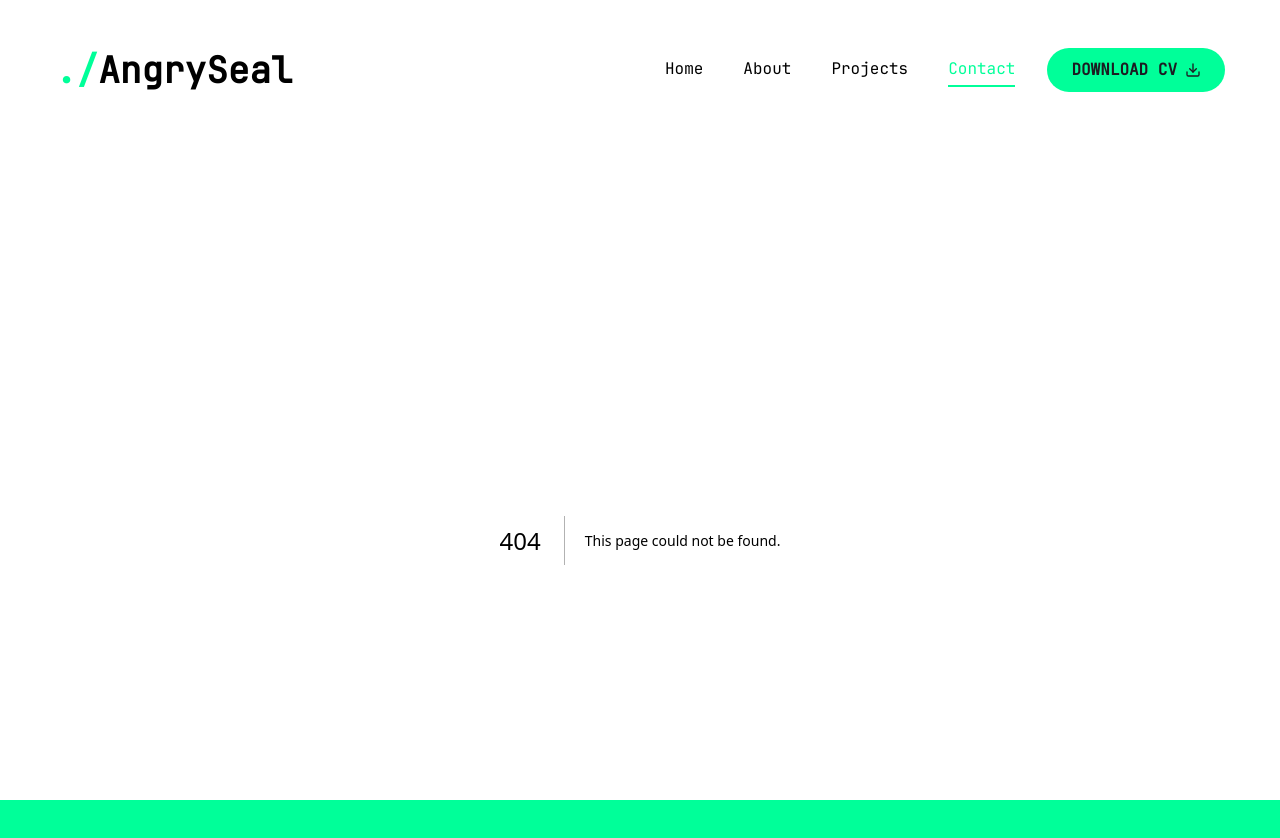
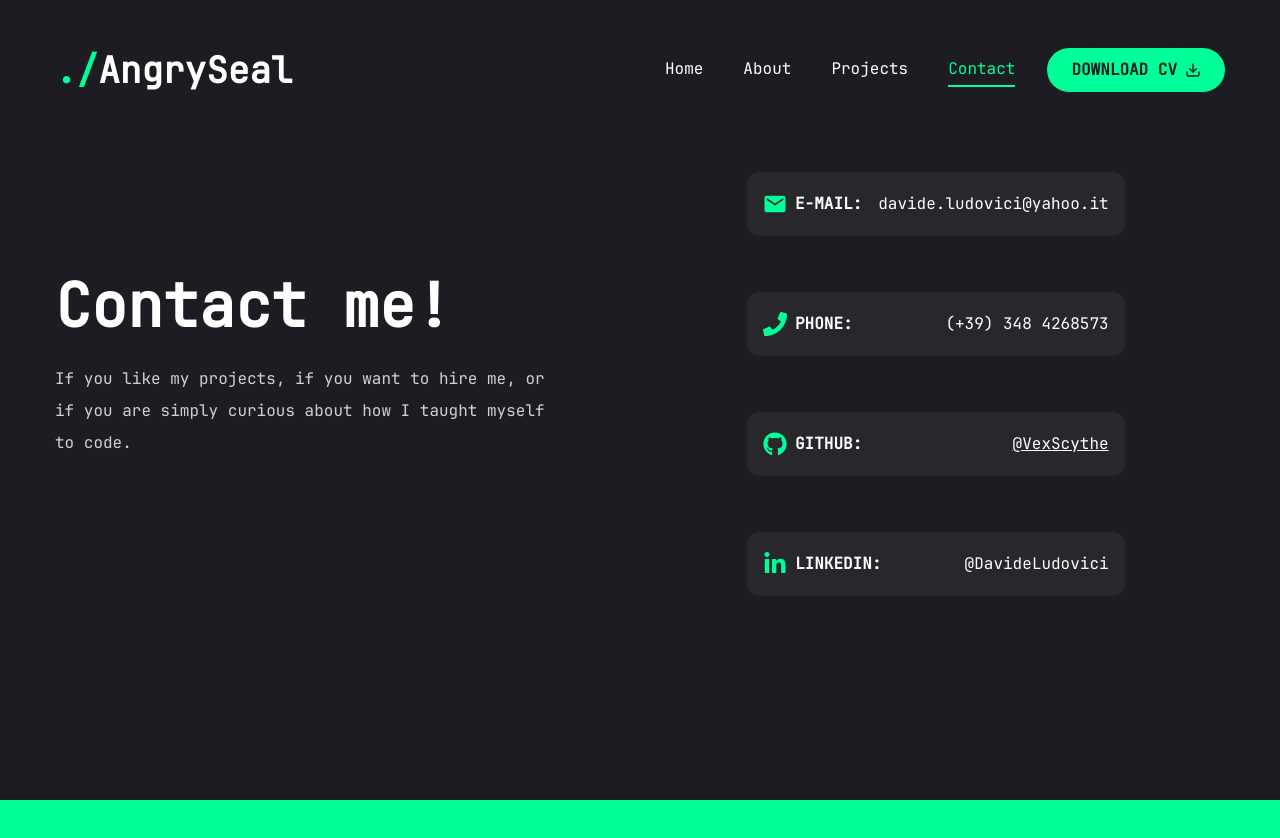
Before and after one commit to VexScythe/Personal-Website, a Next.js app: page /contact in a window 1280 px wide. Before the commit this address had no page. Shown: the top 838 px of the page. After the commit the page ends 800 px from the top, so only its background shows below. Built offline with nearby package versions, Linux system fonts and the light colour scheme.

Commit message:
feat: contact page

```diff
--- /dev/null
+++ b/app/contact/page.tsx
@@ -0,0 +1,60 @@
+import React from 'react';
+import Link from 'next/link';
+import { IoMdMail } from 'react-icons/io';
+import { FaPhone, FaGithub, FaLinkedinIn } from 'react-icons/fa';
+
+const Contact = () => {
+  return (
+    <section className="h-full">
+      <div className="container mx-auto w-full flex flex-col xl:flex-row">
+        <div className="flex flex-col xl:flex-row items-center justify-between pt-8 pb-8 xl:pb-14 gap-4 xl:gap-48">
+          <div className="flex flex-col h-full justify-center text-center xl:text-left">
+            <h3 className="h1 mb-6">Contact me!</h3>
+            <p className="max-w-[500px] mb-9 text-white/80">
+              If you like my projects, if you want to hire me, or if you are
+              simply curious about how I taught myself to code.
+            </p>
+          </div>
+          <div className="flex flex-col justify-center gap-8 xl:gap-14">
+            <div className="flex bg-secondary rounded-xl items-center p-4 gap-4">
+              <div className="flex gap-2 items-center">
+                <IoMdMail className="w-6 h-6 text-accent" />
+                <p className="text-base uppercase font-semibold">E-MAIL:</p>
+              </div>
+              <p className="text-end">davide.ludovici@yahoo.it</p>
+            </div>
+            <div className="flex bg-secondary rounded-xl items-center p-4 gap-4">
+              <div className="flex gap-2 items-center">
+                <FaPhone className="w-6 h-6 text-accent" />
+                <p className="text-base uppercase font-semibold">PHONE:</p>
+              </div>
+              <p className="text-end w-full">{`(+39) 348 4268573`}</p>
+            </div>
+            <div className="flex bg-secondary rounded-xl items-center p-4 gap-4">
+              <div className="flex gap-2 items-center">
+                <FaGithub className="w-6 h-6 text-accent" />
+                <p className="text-base uppercase font-semibold">GITHUB:</p>
+              </div>
+              <Link
+                href="https://github.com/VexScythe"
+                target="_blank"
+                className="underline hover:text-accent text-end w-full"
+              >
+                <p>@VexScythe</p>
+              </Link>
+            </div>
+            <div className="flex bg-secondary rounded-xl items-center p-4 gap-4">
+              <div className="flex gap-2 items-center">
+                <FaLinkedinIn className="w-6 h-6 text-accent" />
+                <p className="text-base uppercase font-semibold">LINKEDIN:</p>
+              </div>
+              <p className="text-end w-full">@DavideLudovici</p>
+            </div>
+          </div>
+        </div>
+      </div>
+    </section>
+  );
+};
+
+export default Contact;
```
